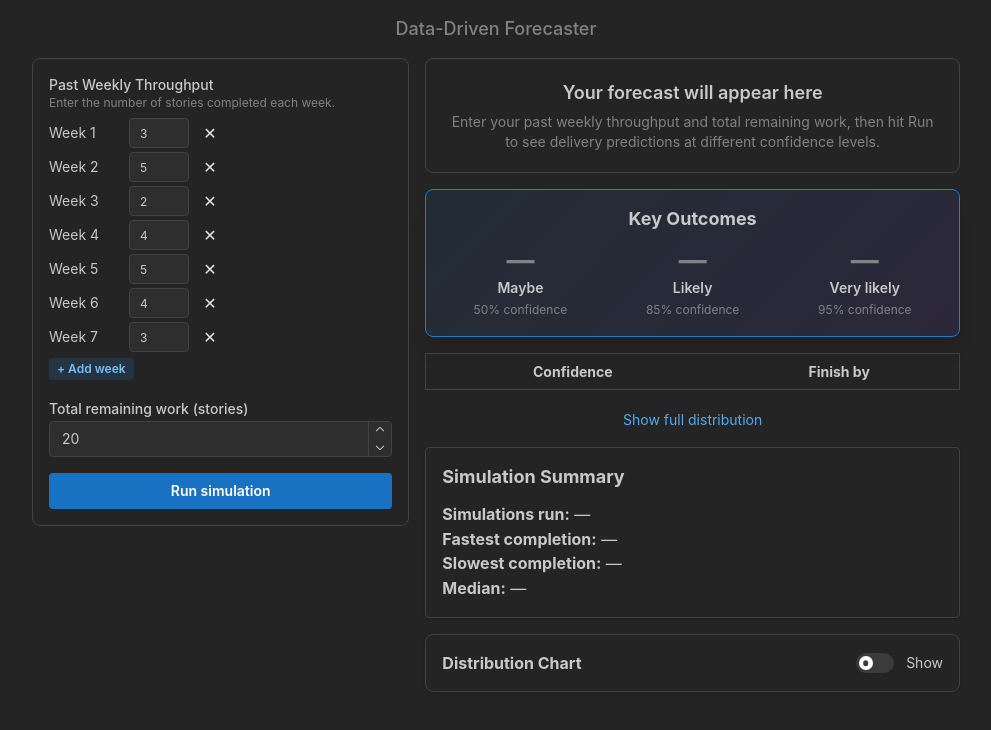
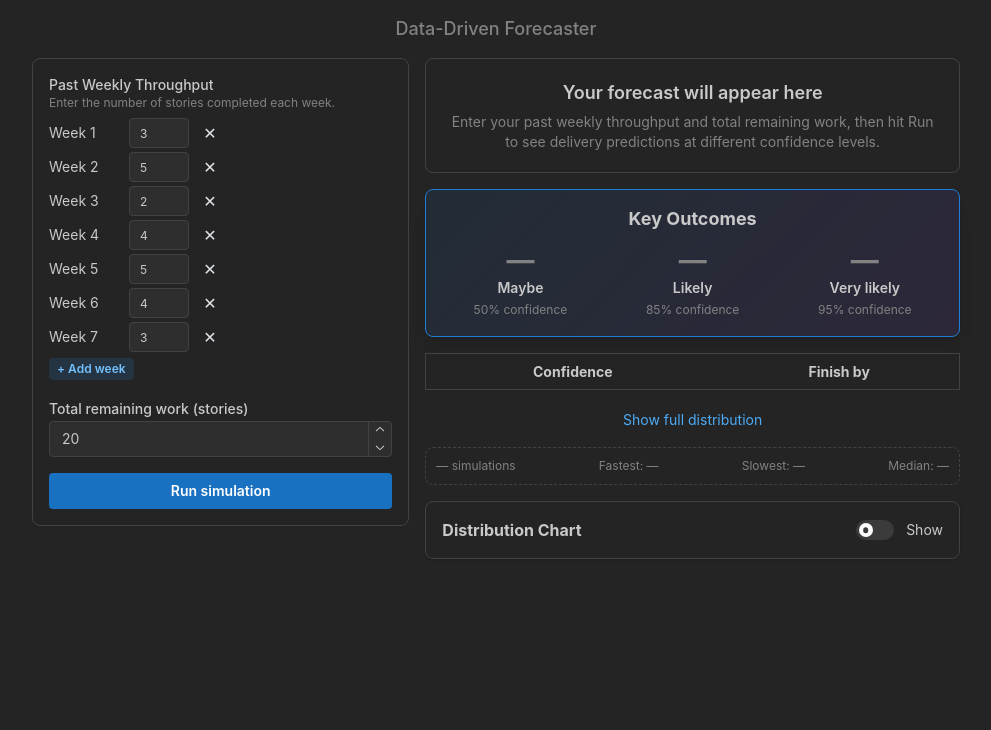
Before and after one commit to ZakLaughton/monte-carlo-forecaster, a React (Vite) app: page / in a window 1280 px wide. Shown: the top 730 px of the page, without its empty margins (144-1135 px from the left). Built offline with nearby package versions, Linux system fonts and the light colour scheme.

Commit message:
refactor: update ForecastResults layout for lower prominence

```diff
--- a/src/components/ForecastResults.tsx
+++ b/src/components/ForecastResults.tsx
@@ -1,4 +1,4 @@
-import { Paper, Title, Text } from "@mantine/core";
+import { Paper, Text, Group } from "@mantine/core";
 
 type ForecastResultsProps = {
   data: number[];
@@ -16,23 +16,21 @@ export const ForecastResults = ({ data }: ForecastResultsProps) => {
     v != null ? `${v}${suffix}` : "—";
 
   return (
-    <Paper shadow="xs" p="md" withBorder>
-      <Title order={4} mb="sm">
-        Simulation Summary
-      </Title>
-      <Text>
-        <strong>Simulations run:</strong>{" "}
-        {fmt(data.length > 0 ? data.length : null)}
-      </Text>
-      <Text>
-        <strong>Fastest completion:</strong> {fmt(min, " weeks")}
-      </Text>
-      <Text>
-        <strong>Slowest completion:</strong> {fmt(max, " weeks")}
-      </Text>
-      <Text>
-        <strong>Median:</strong> {fmt(median, " weeks")}
-      </Text>
+    <Paper p="xs" radius="md" withBorder style={{ borderStyle: "dashed" }}>
+      <Group justify="space-between" gap="xs">
+        <Text size="xs" c="dimmed">
+          {fmt(data.length > 0 ? data.length : null)} simulations
+        </Text>
+        <Text size="xs" c="dimmed">
+          Fastest: {fmt(min, "wk")}
+        </Text>
+        <Text size="xs" c="dimmed">
+          Slowest: {fmt(max, "wk")}
+        </Text>
+        <Text size="xs" c="dimmed">
+          Median: {fmt(median, "wk")}
+        </Text>
+      </Group>
     </Paper>
   );
 };
```
